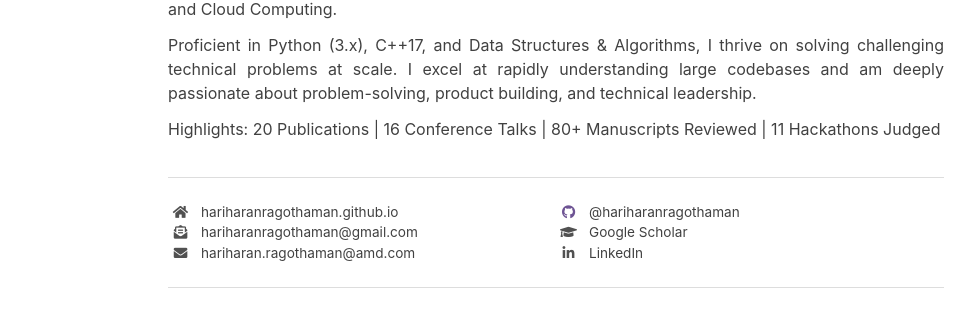
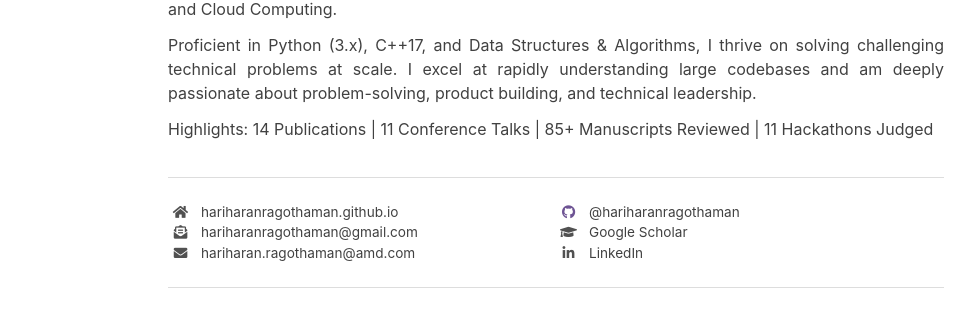
Before and after one commit to hariharanragothaman/hariharanragothaman.github.io, a Jekyll site: the page built from cv.md, in a window 1280 px wide and 900 px high. Shown: the part 191-500 px from the top of the window, without its empty margins (164-1138 px from the left). Built offline with Jekyll 4.4.1, drawn with Linux system fonts in a browser that asks for light colours; nearby versions of some CDN libraries; some web fonts are replaced.

Commit message:
Update cv.md

```diff
--- a/cv.md
+++ b/cv.md
@@ -21,7 +21,7 @@ jsarr:
 </p>
 
 <p>
-    Highlights: 20 Publications | 16 Conference Talks | 80+  Manuscripts Reviewed | 11 Hackathons Judged
+    Highlights: 14 Publications | 11 Conference Talks | 85+  Manuscripts Reviewed | 11 Hackathons Judged
 </p>
 
 </div>
```
